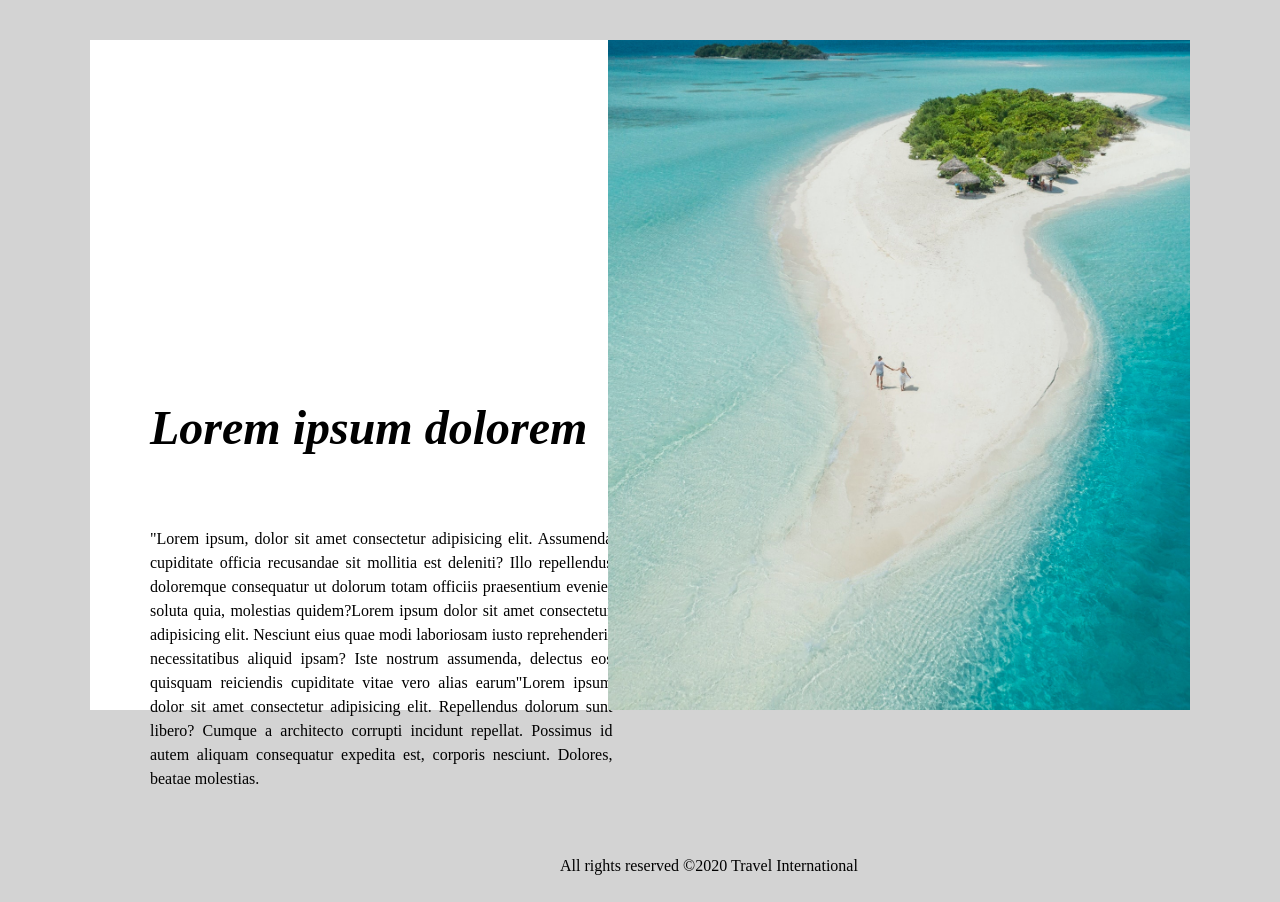
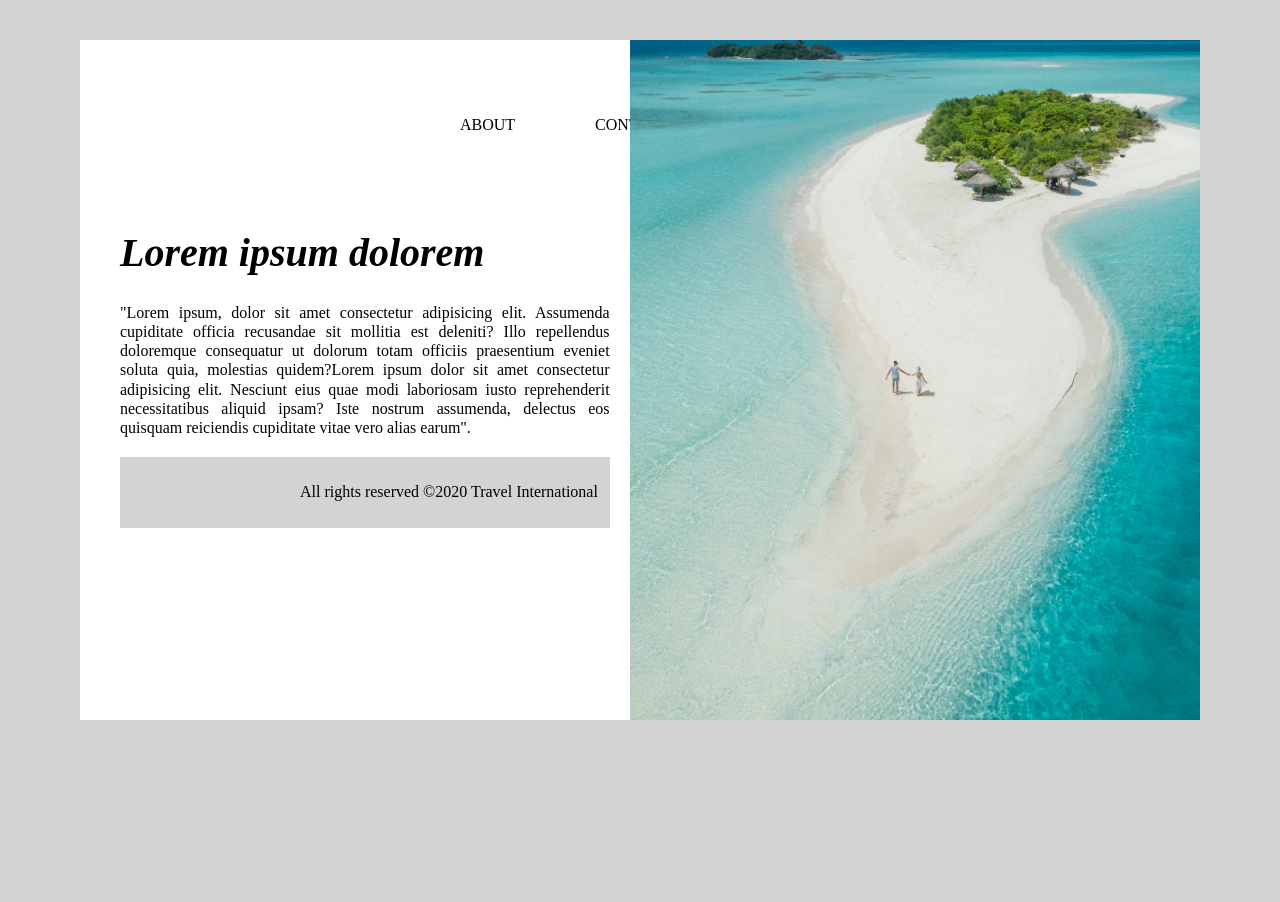
Before and after one commit to fbw-d09/uib-box-model-travel-page-QuanXuuu, a website: page index.html in a window 1280 px wide. After the commit the page ends 800 px from the top, so only its background shows below. Drawn offline with nearby package versions, Linux system fonts and the light colour scheme.

Commit message:
Add more styling in css file

```diff
--- a/index.html
+++ b/index.html
@@ -20,9 +20,9 @@
     </nav>
 
     <main>
-        <h1><em>Lorem ipsum dolorem</em></h1>
+        <h1>Lorem ipsum dolorem</h1>
 
-        <p>"Lorem ipsum, dolor sit amet consectetur adipisicing elit. Assumenda cupiditate officia recusandae sit mollitia est deleniti? Illo repellendus doloremque consequatur ut dolorum totam officiis praesentium eveniet soluta quia, molestias quidem?Lorem ipsum dolor sit amet consectetur adipisicing elit. Nesciunt eius quae modi laboriosam iusto reprehenderit necessitatibus aliquid ipsam? Iste nostrum assumenda, delectus eos quisquam reiciendis cupiditate vitae vero alias earum"Lorem ipsum dolor sit amet consectetur adipisicing elit. Repellendus dolorum sunt libero? Cumque a architecto corrupti incidunt repellat. Possimus id autem aliquam consequatur expedita est, corporis nesciunt. Dolores, beatae molestias.
+        <p>"Lorem ipsum, dolor sit amet consectetur adipisicing elit. Assumenda cupiditate officia recusandae sit mollitia est deleniti? Illo repellendus doloremque consequatur ut dolorum totam officiis praesentium eveniet soluta quia, molestias quidem?Lorem ipsum dolor sit amet consectetur adipisicing elit. Nesciunt eius quae modi laboriosam iusto reprehenderit necessitatibus aliquid ipsam? Iste nostrum assumenda, delectus eos quisquam reiciendis cupiditate vitae vero alias earum".
         </p>
     </main>
 
--- a/style.css
+++ b/style.css
@@ -10,12 +10,12 @@ body
 
 #left
 {
-    width:45.5%;
+    width:44.5%;
     background-color: white;
     position:absolute;
     top:40px;
-    bottom: 90px;
-    left: 90px;
+    bottom: 80px;
+    left: 80px;
     border: 40px solid white;
 }
 
@@ -23,10 +23,10 @@ nav ul li
 {
     list-style-type: none;
     float: left;
-    margin: 40px;
+    margin: 20px 30px;
     position: relative;
-    left:450px;
-    font-size: 1.2em;
+    left:260px;
+    font-size: 1em;
 }
 
 nav ul li a
@@ -35,27 +35,28 @@ nav ul li a
     text-decoration: none;
     text-transform: uppercase;
     padding: 10px;
-    font-weight: bolder;
+
 }
 
 nav ul li a:hover
 {
     background-color: lightgray;
     border-radius: 2px;
+    font-weight: bolder;
 }
 
 main h1
 {
-    margin-top: 300px;
-    padding: 20px;
-    font-size: 3em;
+    margin-top: 150px;
+    font-size: 2.5em;
+    font-style: italic;
 }
 
 main p
 {
-    padding: 20px;
     text-align: justify;
-    line-height: 1.5;
+    line-height: 1.2;
+    overflow: hidden;
 }
 
 footer
@@ -68,16 +69,16 @@ footer
 footer p
 {
     position: relative;
-    left: 430px;
+    left: 180px;
 }
 
 #right div
 {
-    width: 45.5%;
+    width: 44.5%;
     position:absolute;
     top:40px;
-    bottom: 90px;
-    right: 90px;
+    bottom: 80px;
+    right: 80px;
     background-image: url(./images/beach.jpg);
     background-size: cover;
     background-repeat: no-repeat;
```
